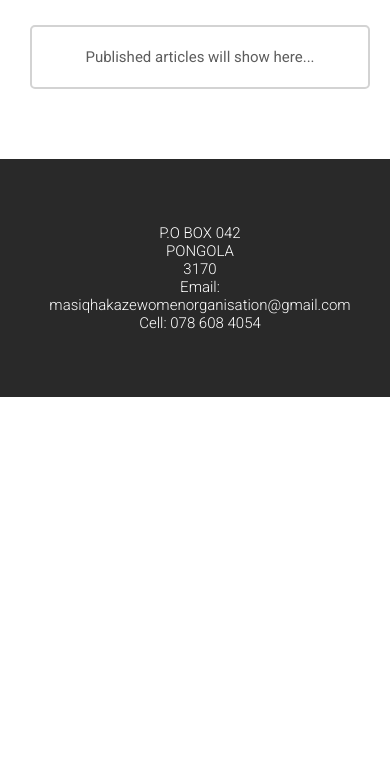
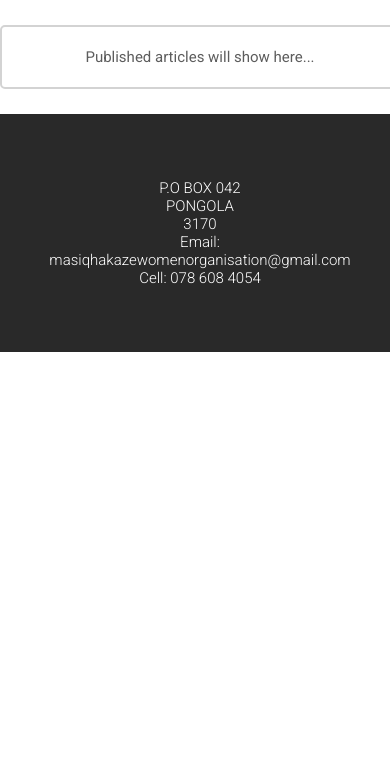
Before and after one commit to manemotha/mwo-website, a FastAPI app: page /articles in a window 390 px wide. Shown: the part 70-844 px from the top of the page. Run offline with FastAPI, Linux system fonts and the light colour scheme; data that the repository does not hold is empty.

Commit message:
refactor styling for post containers and news layout for improved aesthetics

```diff
--- a/static/css/main.css
+++ b/static/css/main.css
@@ -244,7 +244,7 @@
 }
 .postContainer {
     border-radius: var(--border-radius);
-    background-color: var(--grayish-background);
+    background-color: #f3f3f3;
     display: inline-grid;
     grid-template-rows: min-content auto;
     padding: 30px;
--- a/templates/news.html
+++ b/templates/news.html
@@ -6,6 +6,9 @@
 <title>MWO - {{title}}</title>
 
 <style>
+    .content {
+        margin-top: 50px;
+    }
     .postContainer {
         width: 100fr;
         height: 100fr;
@@ -14,6 +17,10 @@
         border: 2px solid var(--primary-color);
         cursor: pointer;
         transition: 0.2s ease;
+        .postTitle {
+            text-decoration: underline;
+            color: var(--primary-color);
+        }
     }
     .postContainer:active {
         opacity: 0.5;
@@ -29,13 +36,16 @@
     }
 
     @media screen and (max-width: 700px) {
+        .content {
+            margin: 0px;
+        }
         .postContainer {
-            padding: 40px 0px 30px 0px;
+            padding: 40px;
             border-radius: 0px;
             background-color: var(--contentArea-background)
         }
         .newsLayout {
-            gap: 1px;
+            gap: 2px;
             background-color: lightgray;
         }
 
@@ -43,7 +53,7 @@
 </style>
 
 <!-- CONTENT -->
-<div class="content" style="margin-top: 10px">
+<div class="content">
     {% if NEWS is not none()  %}
         <div class="newsLayout">
             {% for POST in NEWS %}
```
